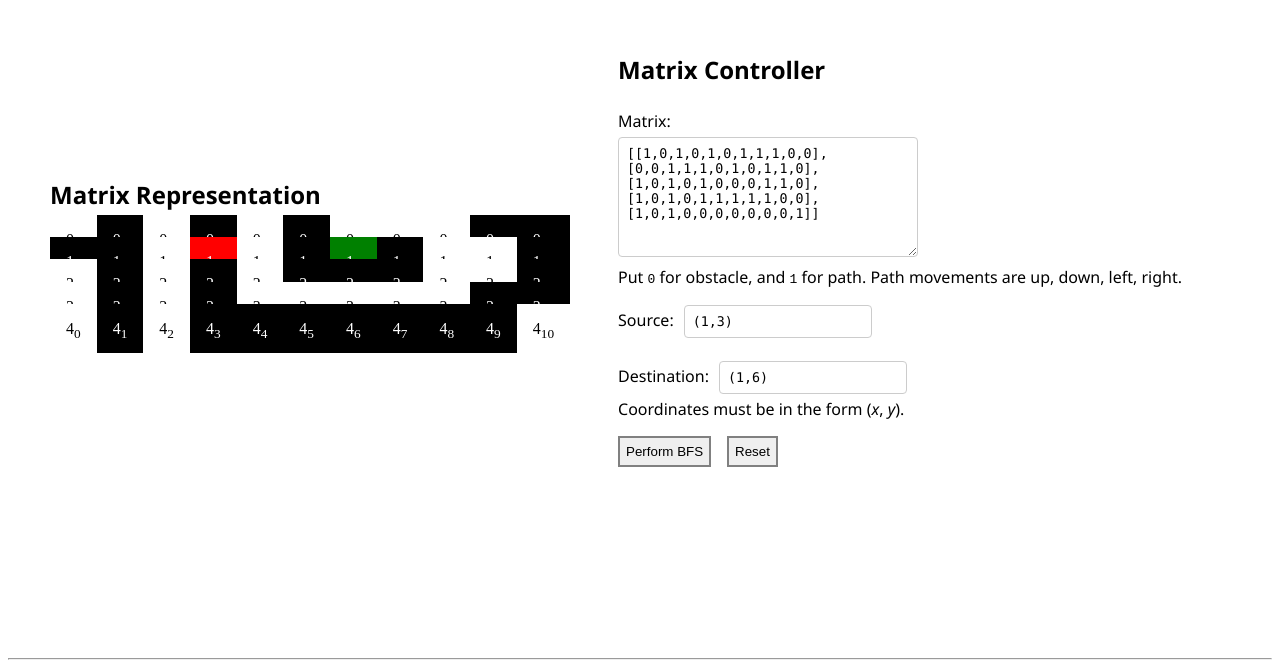
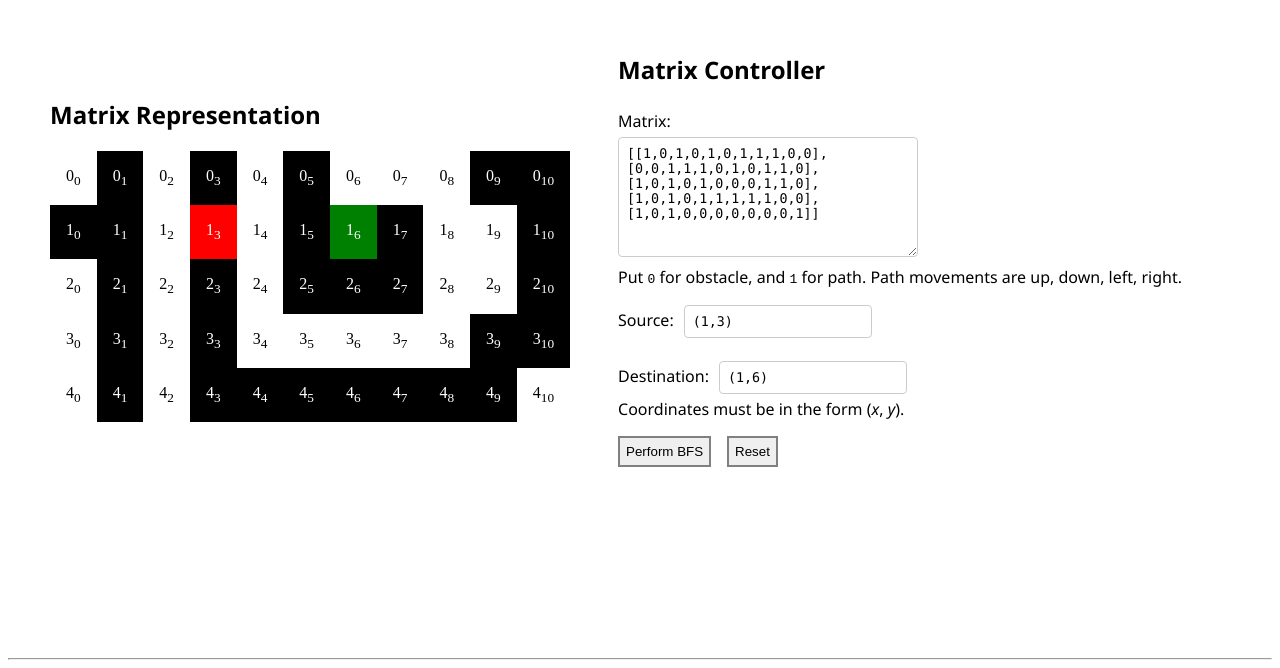
Before and after one commit to FilterAsync/path-finding-visualizer, a React (Create React App) app: page / in a window 1280 px wide. Shown: the part 158-826 px from the top of the page. Built offline with nearby package versions, Linux system fonts and the light colour scheme; the HTML template or start-up script is replaced by a standard one.

Commit message:
Using flexbox layout

```diff
--- a/src/components/Matrix.jsx
+++ b/src/components/Matrix.jsx
@@ -3,7 +3,7 @@ function Matrix(matrix, source, dest) {
 		<div className="matrix" {...props}>
 			{matrix.map((rows, i1) => {
 				const row = (
-					<div key={`row-${i1}`}>
+					<div key={`row-${i1}`} className="matrix-row">
 						{rows.map((col, i2) => {
 							const role = col === 1 ? 'path' : 'obstacle';
 							const isSource = i1 === source[0] && i2 === source[1] ? 'source' : '';
```
